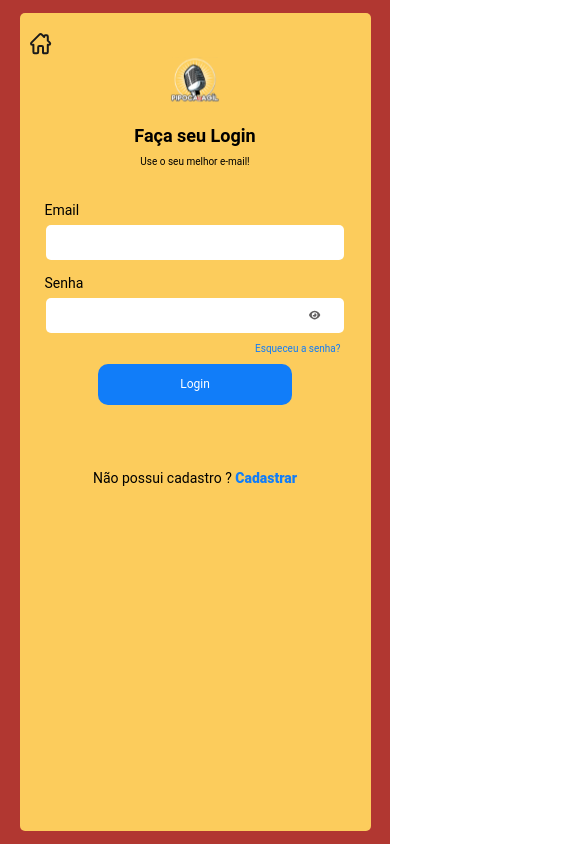
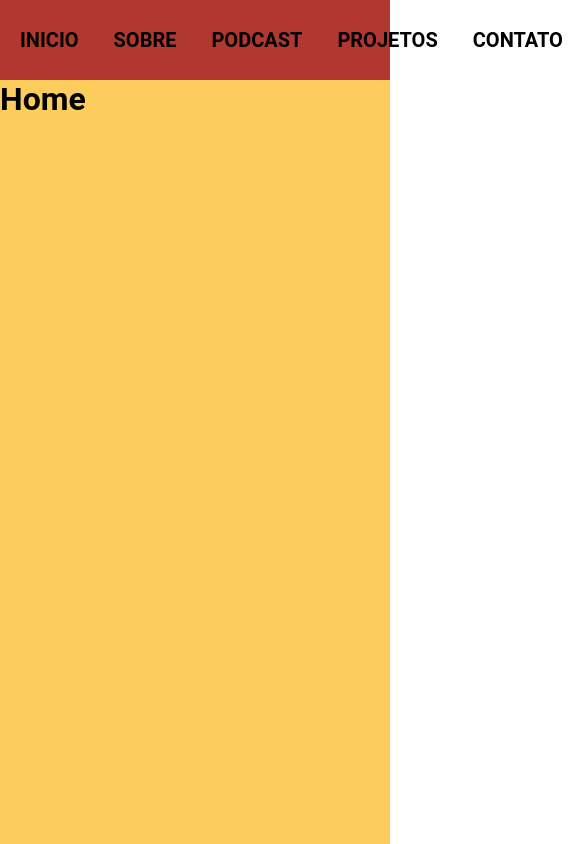
Before and after one commit to Icristolfe/pipoca-agil-frontend, a React (Vite) app: page /home in a window 390 px wide. Before the commit this address led to /login. Shown: the top 844 px of the page, 585 px wide, since content can reach past the window. Built offline with nearby package versions, Linux system fonts and the light colour scheme.

Commit message:
responsive commit

```diff
--- a/package.json
+++ b/package.json
@@ -19,6 +19,7 @@
     "axios": "^1.4.0",
     "formik": "^2.4.3",
     "howler": "^2.2.3",
+    "password-generator": "^2.3.2",
     "react": "^18.2.0",
     "react-dom": "^18.2.0",
     "react-facebook-login": "^4.1.1",
--- /dev/null
+++ b/src/Utils/gerarSenha.jsx
@@ -0,0 +1,21 @@
+import passwordGenerator from 'password-generator'
+
+// Função para gerar uma senha que atende aos critérios
+function gerarSenha() {
+  // Defina os critérios para a senha
+  const options = {
+    length: 8, // Comprimento da senha
+    numbers: true, // Deve conter números
+    uppercase: true, // Deve conter letras maiúsculas
+    lowercase: true, // Deve conter letras minúsculas
+    symbols: true, // Deve conter símbolos (caracteres especiais)
+    excludeSimilarCharacters: true, // Evitar caracteres semelhantes (por exemplo, 'i' e 'l')
+  }
+
+  // Gere a senha com base nos critérios
+  const senhaGerada = passwordGenerator(options)
+
+  return senhaGerada
+}
+
+export default gerarSenha
--- a/src/components/Button/style.jsx
+++ b/src/components/Button/style.jsx
@@ -16,6 +16,7 @@ export const ButtonContainer = styled.button`
   border-radius: 10px;
   cursor: pointer;
   font-size: 24px;
+  margin-bottom: 30px;
 
   @media (max-width: 480px) {
     width: ${(props) => (props.isTrue ? '55%' : '150px')};
--- a/src/components/CentralContainer/style.jsx
+++ b/src/components/CentralContainer/style.jsx
@@ -40,7 +40,7 @@ export const StyledCentralContainer = styled.div`
     justify-content: center;
     align-items: center;
     background: rgba(255, 255, 255, 0.3);
-    backdrop-filter: blur(10px);
+    backdrop-filter: blur(20px);
   }
 
   @media (max-width: 480px) {
@@ -56,7 +56,7 @@ export const StyledCentralContainer = styled.div`
   }
 
   @media (min-width: 481px) and (max-width: 767px) {
-    backdrop-filter: blur(10px);
+    backdrop-filter: blur(20px);
     background-color: rgba(255, 255, 255, 0.2);
   }
 `
@@ -94,7 +94,8 @@ export const Text = styled.p`
 
   @media (max-width: 480px) {
     width: 90%;
-    font-size: 12px;
+    font-size: 16px;
+    font-weight: bold;
     display: flex;
     flex-direction: column;
     justify-content: center;
--- a/src/components/Header/index.jsx
+++ b/src/components/Header/index.jsx
@@ -1,12 +1,17 @@
-import { Container } from './style'
+import { Container, HeaderLink, ImageLogo, LinkContainer } from './style'
+
+import Logo from '../../assets/logologin.svg'
 function Header() {
   return (
     <Container>
-      <h1>inicio</h1>
-      <h1>Sobre</h1>
-      <h1>Podcast</h1>
-      <h1>Projetos</h1>
-      <h1>Contato</h1>
+      <LinkContainer>
+        <HeaderLink>INICIO</HeaderLink>
+        <HeaderLink>SOBRE</HeaderLink>
+        <HeaderLink>PODCAST</HeaderLink>
+        <HeaderLink>PROJETOS</HeaderLink>
+        <HeaderLink>CONTATO</HeaderLink>
+      </LinkContainer>
+      <ImageLogo src={Logo} alt="Logo" />
     </Container>
   )
 }
--- a/src/components/Header/style.jsx
+++ b/src/components/Header/style.jsx
@@ -1,11 +1,24 @@
-import styled from "styled-components";
+import styled from 'styled-components'
 
 export const Container = styled.div`
   background-color: #b13731;
   width: 100vw;
-  height: 100px;
-  padding: 0px 10px ;
+  height: 80px;
+  padding: 0px 10px;
+  display: flex;
+`
+export const LinkContainer = styled.div`
+  padding: 0px 10px;
   display: flex;
   align-items: center;
-  gap: 15px;
+  gap: 35px;
+  margin-right: 210px;
 `
+export const HeaderLink = styled.a`
+  font-size: 20px;
+  font-weight: bold;
+  cursor: pointer;
+`
+export const ImageLogo = styled.img`
+  width: 85px;
+`
--- a/src/components/Input/style.jsx
+++ b/src/components/Input/style.jsx
@@ -45,4 +45,19 @@ export const PasswordIcon = styled.div`
   right: ${(props) => (props.widthChange ? '30px' : '50px')};
   transform: translateY(-50%);
   cursor: pointer;
+
+  @media (min-width: 481px) and (max-width: 500px) {
+    right: ${(props) => (props.widthChange ? '65px' : '50px')};
+  }
+  @media (min-width: 500px) and (max-width: 600px) {
+    right: ${(props) => (props.widthChange ? '85px' : '50px')};
+  }
+
+  @media (min-width: 600px) and (max-width: 700px) {
+    right: ${(props) => (props.widthChange ? '95px' : '50px')};
+  }
+
+  @media (min-width: 700px) and (max-width: 767px) {
+    right: ${(props) => (props.widthChange ? '105px' : '50px')};
+  }
 `
--- a/src/containers/Cadastro/style.jsx
+++ b/src/containers/Cadastro/style.jsx
@@ -8,7 +8,6 @@ export const Container = styled.div`
   flex-direction: column;
   align-items: center;
   justify-content: center;
-  padding: 10px;
   overflow: hidden;
 `
 
@@ -27,7 +26,6 @@ export const ContainerItems = styled.div`
   width: 497px;
   height: 90%;
   border-radius: 5px;
-  overflow: hidden;
 
   @media (min-width: 481px) and (max-width: 767px) {
     width: 80%;
@@ -40,8 +38,6 @@ export const ContainerItems = styled.div`
 
   @media (max-width: 480px) {
     width: 90%;
-    height: 97%;
-    font-size: 10px;
     display: flex;
     flex-direction: column;
     padding-top: 20px;
@@ -89,6 +85,14 @@ export const InputContainer = styled.div`
   .nameinputs {
     display: flex;
     justify-content: center;
+
+    label {
+      margin-left: 55px;
+      @media (max-width: 480px) {
+        margin-left: 25px;
+      }
+
+    }
   }
 
   p {
@@ -144,10 +148,14 @@ export const Label = styled.label`
   flex-direction: column;
   gap: 5px;
   margin-bottom: 5px;
-  margin-left: 30px;
+  margin-left: 20px;
 
   @media (max-width: 480px) {
-    margin-left: 15px;
+    margin-left: 8%;
+  }
+
+  @media (min-width: 481px) and (max-width: 767px) {
+    margin-left: 22%;
   }
 `
 
--- a/src/containers/Login/style.jsx
+++ b/src/containers/Login/style.jsx
@@ -95,7 +95,7 @@ export const ContainerItems = styled.div`
 `
 
 export const SocialContainer = styled.div`
-  display: none;
+  display: flex;
   align-items: center;
   justify-content: center;
   gap: 10px;
--- a/src/routes/privateRoutes.jsx
+++ b/src/routes/privateRoutes.jsx
@@ -1,12 +1,12 @@
 import PropTypes from 'prop-types'
-import { Navigate } from 'react-router-dom'
+// import { Navigate } from 'react-router-dom'
 
 function PrivateRoute({ children }) {
-  const token = localStorage.getItem('token')
+  // const token = localStorage.getItem('token')
 
-  if (!token) {
-    return <Navigate replace to="/login" />
-  }
+  // if (!token) {
+  //   return <Navigate replace to="/login" />
+  // }
   // if (isAdmin && !JSON.parse(token).admin) {
   //   return <Navigate replace to="/" />
   // }
--- a/src/styles/GlobalStyle.jsx
+++ b/src/styles/GlobalStyle.jsx
@@ -1,4 +1,4 @@
-import { createGlobalStyle } from 'styled-components';
+import { createGlobalStyle } from 'styled-components'
 import 'react-toastify/dist/ReactToastify.css'
 
 export default createGlobalStyle`
@@ -10,10 +10,26 @@ export default createGlobalStyle`
   }
 
   body {
-    overflow: hidden; /* Oculta a barra de rolagem */
+
+  overflow: hidden;/* Oculta a barra de rolagem */
   }
 
   body.scrollable {
     overflow: auto; /* Ativa a barra de rolagem pelo scroll */
   }
-`;
+
+  ::-webkit-scrollbar {
+  width: 5px; /* Defina a largura da barra de rolagem */
+}
+
+/* Defina a cor do fundo da barra de rolagem */
+::-webkit-scrollbar-track {
+  background: none;
+}
+
+/* Defina a cor do indicador da barra de rolagem (a parte que você arrasta) */
+::-webkit-scrollbar-thumb {
+  background: #888;
+}
+
+`
```
Also changed, not shown: src/containers/Login/index.jsx (+59 -92 lines), 1 other file (tests, documents, lock files or other folders).
